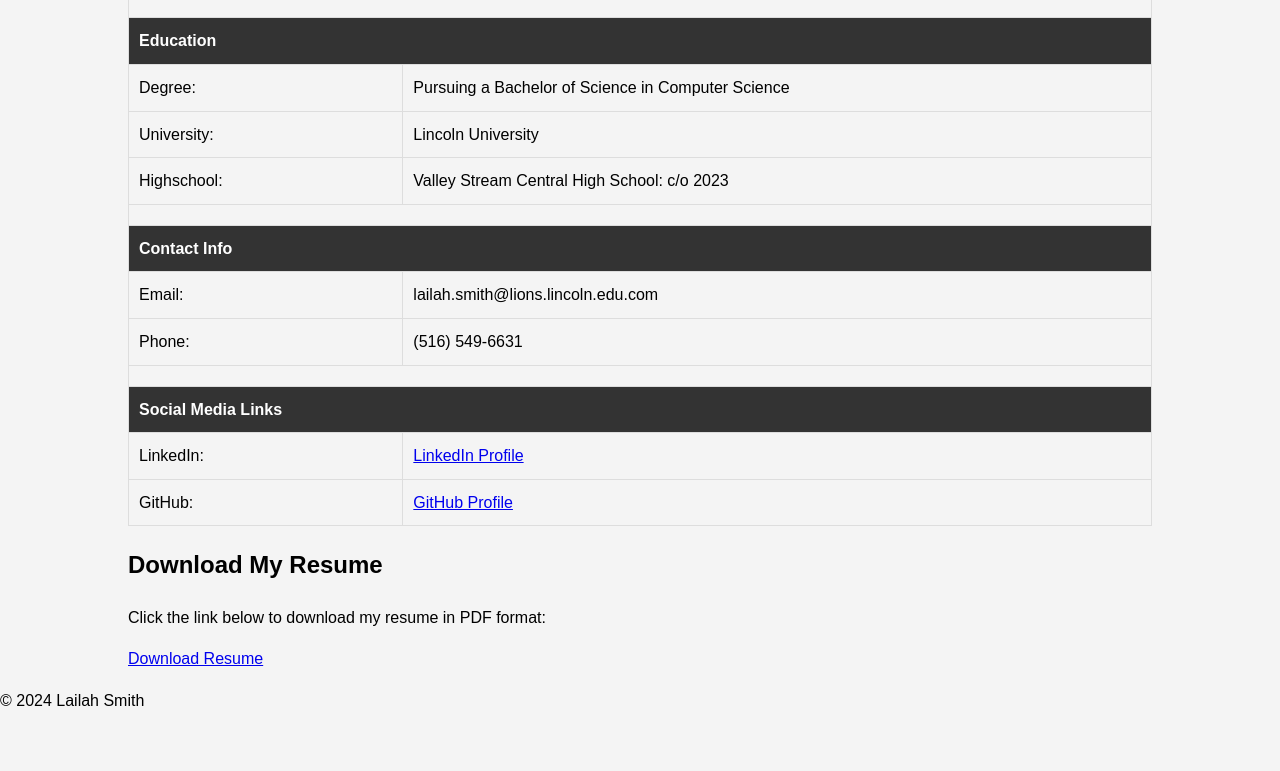
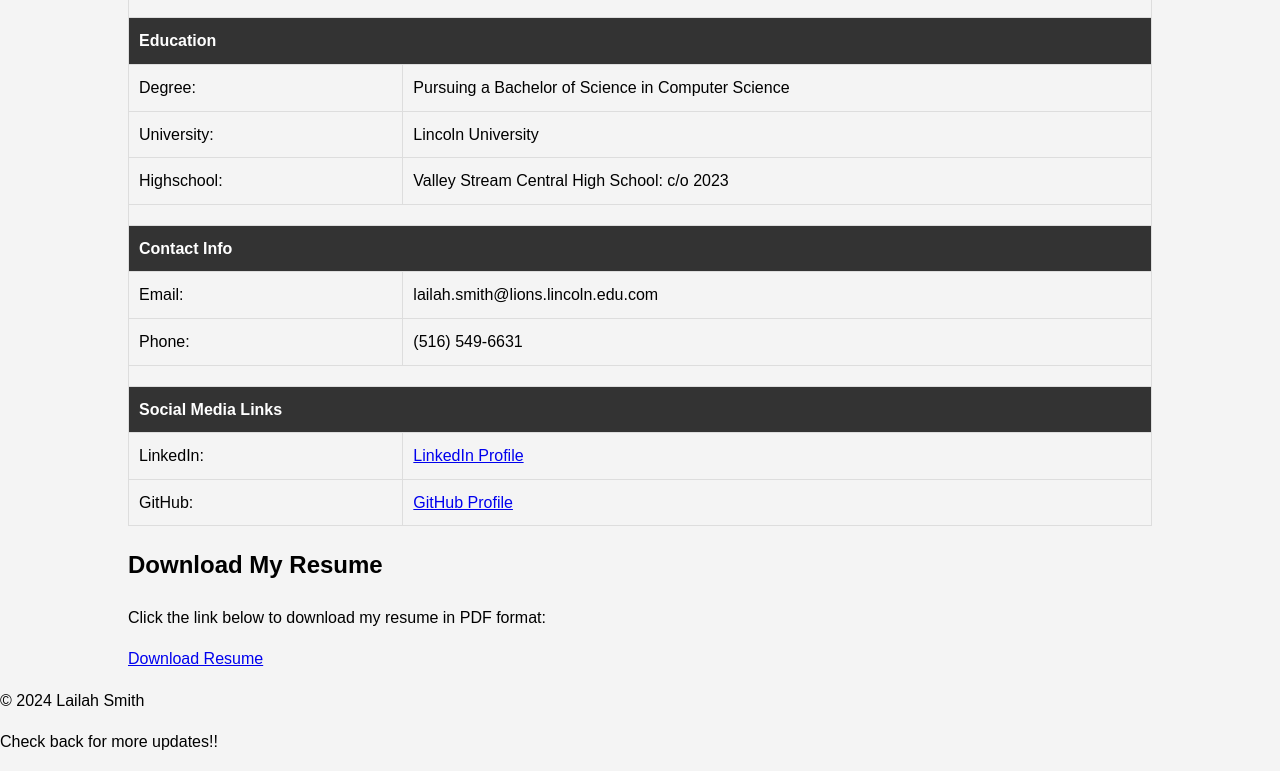
Before and after one commit to basquiat13/basquiat13.github.io, a plain HTML site: page index.html in a window 1280 px wide. Shown: the part 645-1416 px from the top of the page. Before the commit the page ends 1374 px from the top, so only its background shows below. Drawn offline with Linux system fonts and the light colour scheme.

Commit message:
Update index.html

```diff
--- a/index.html
+++ b/index.html
@@ -141,5 +141,6 @@
   <footer>
         <p>&copy; 2024 Lailah Smith</p>
     </footer>
+  <p> Check back for more updates!!</p>
   </body>
 </html>
```
